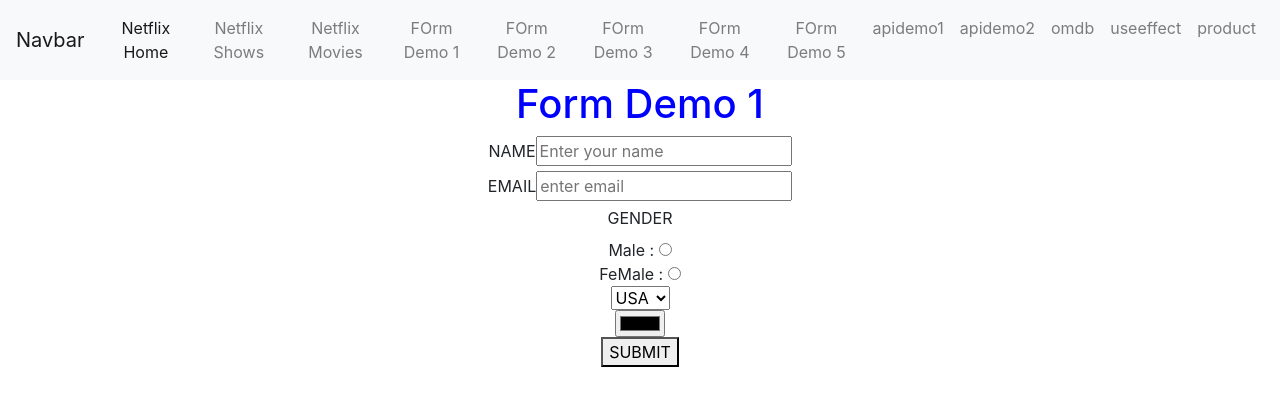
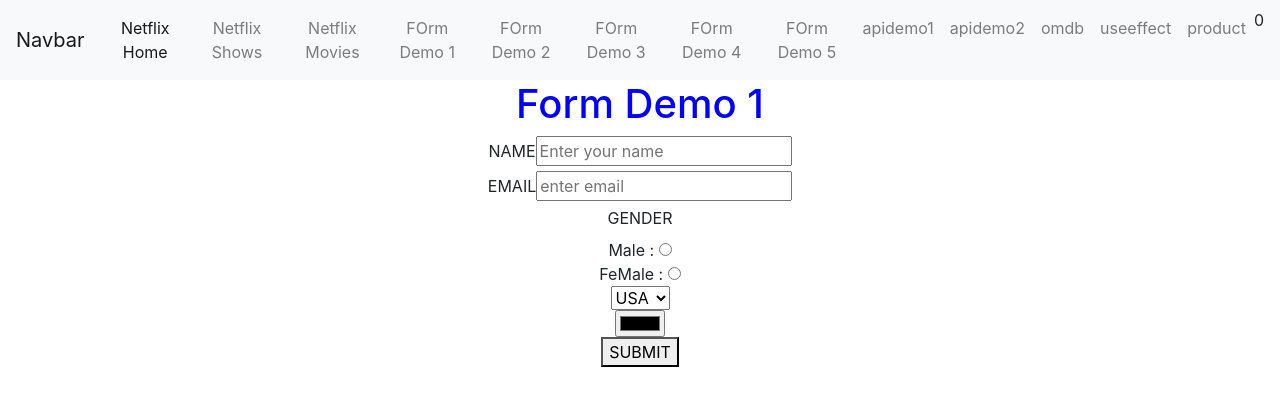
Before and after one commit to samirvithlani/club6-react, a React (Create React App) app: page /formdemo1 in a window 1280 px wide. Shown: the top 406 px of the page. Built offline with nearby package versions, Linux system fonts and the light colour scheme.

Commit message:
cart state

```diff
--- a/src/Navbar.jsx
+++ b/src/Navbar.jsx
@@ -1,7 +1,10 @@
 import React from "react";
+import { useSelector } from "react-redux";
 import { Link } from "react-router-dom";
 
 export const Navbar = () => {
+  const cartState = useSelector((state) => state.cart.cart);
+  console.log("cartState", cartState);
   return (
     <div>
       <nav class="navbar navbar-expand-lg navbar-light bg-light">
@@ -77,6 +80,9 @@ export const Navbar = () => {
               product
               </Link>
             </li>
+            <li class="nav-item">
+              {cartState?.length}
+            </li>
           </ul>
         </div>
       </nav>
```
